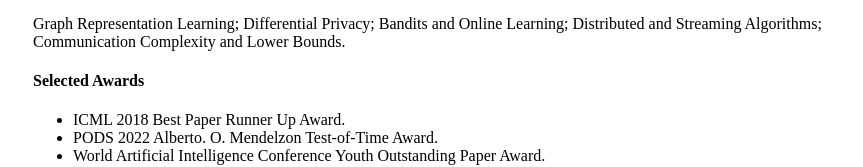
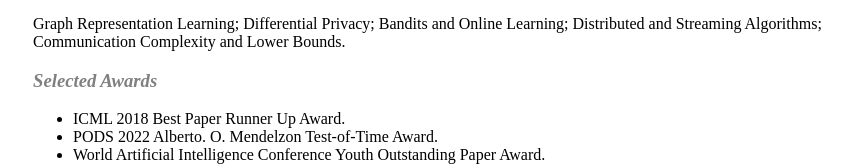
Before and after one commit to ZengfengHuang/ZengfengHuang.github.io, a plain HTML site: page index.html in a window 1280 px wide. Shown: the part 609-776 px from the top of the page, without its empty margins (207-1070 px from the left). Drawn offline with Linux system fonts and the light colour scheme.

Commit message:
Update index.html

```diff
--- a/index.html
+++ b/index.html
@@ -51,7 +51,7 @@ Lars Arge</a>.
 
      Graph Representation Learning; Differential Privacy; Bandits and Online Learning; Distributed and Streaming Algorithms; Communication Complexity and Lower Bounds.<br>
 
-	 <h4>Selected Awards</h4>
+	 <h3>Selected Awards</h3>
     <ul>  <li> ICML 2018 Best Paper Runner Up Award. </li>
 
 		<li> PODS 2022 Alberto. O. Mendelzon Test-of-Time Award.  </li>
```
